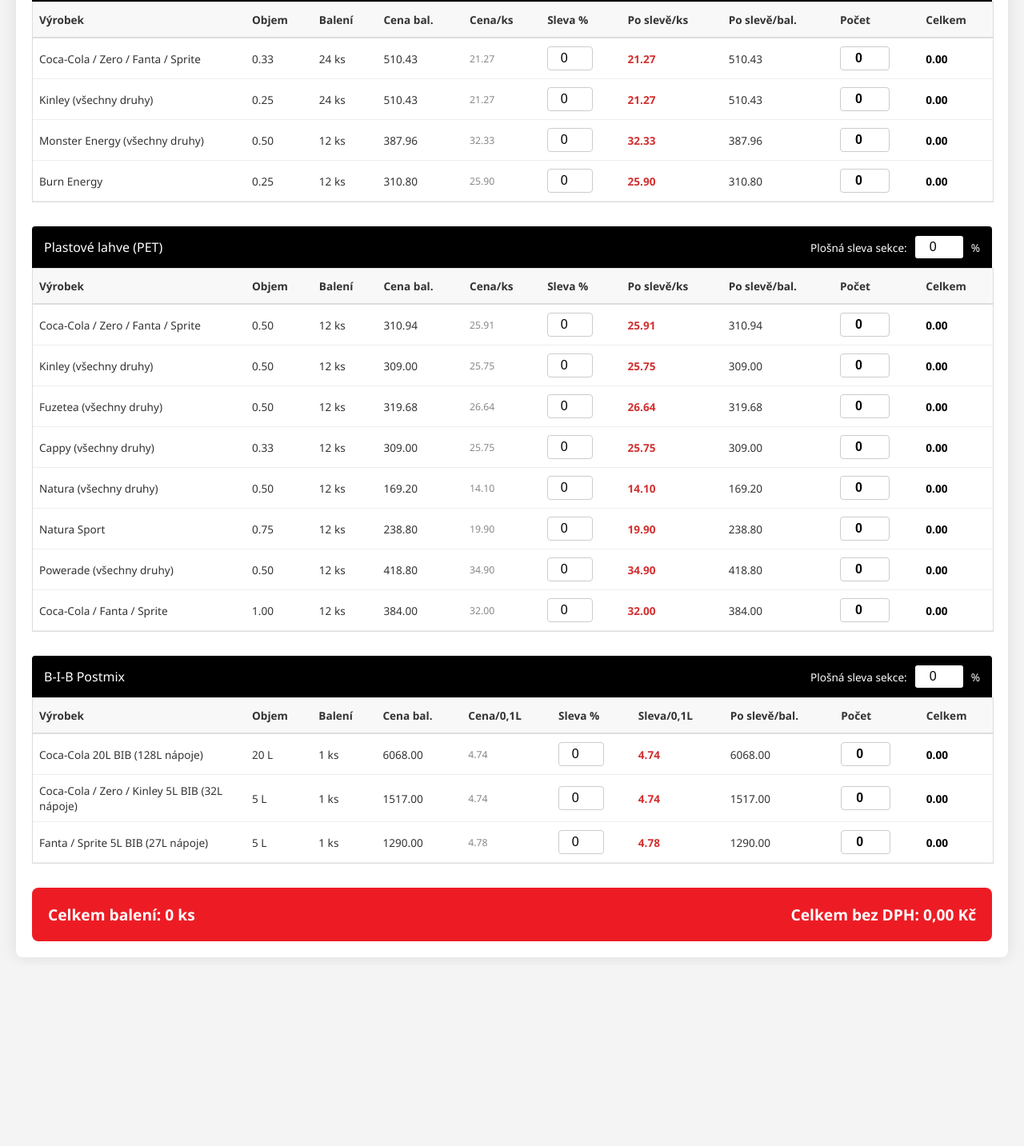
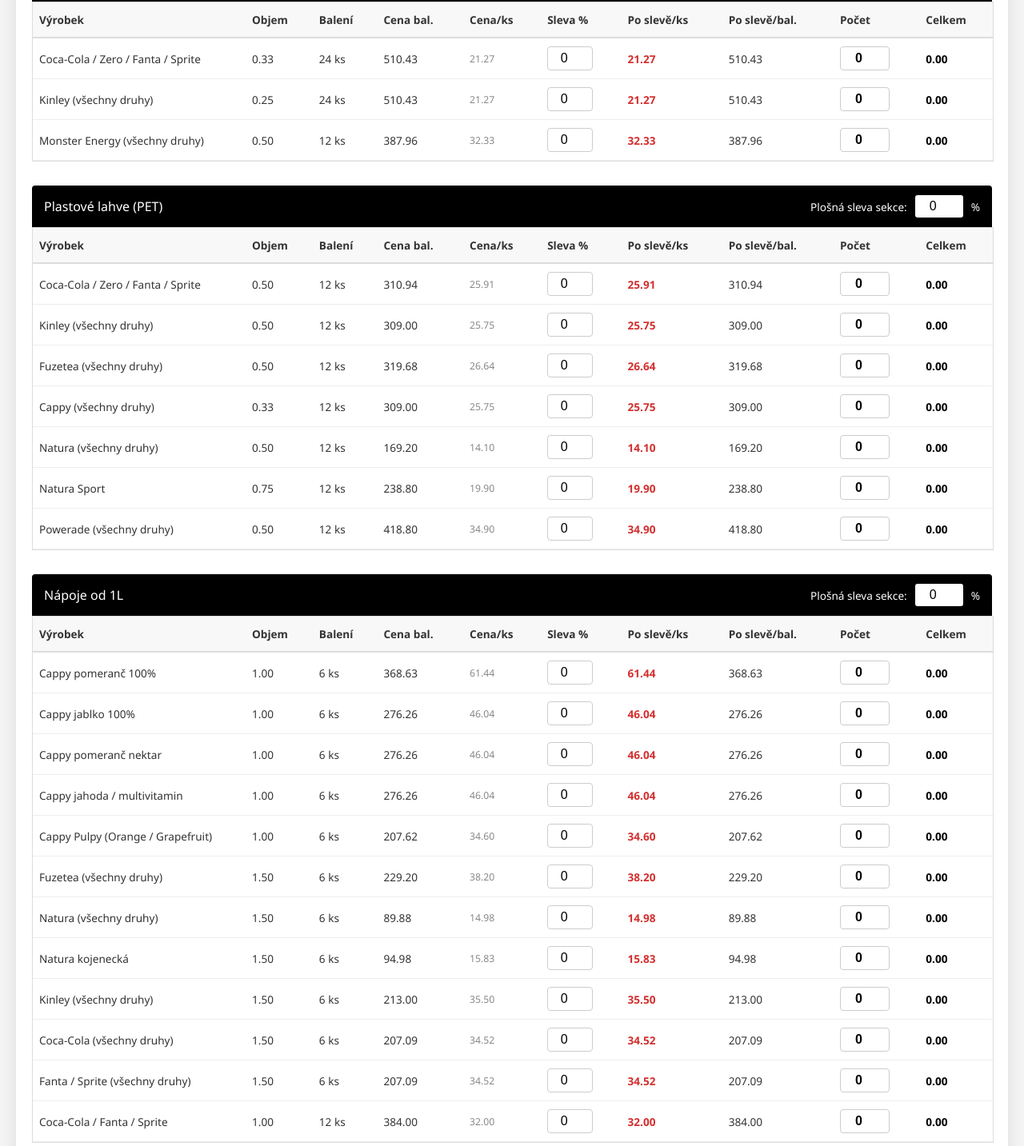
Before and after one commit to tomasfabry10-source/SlevovyCenik, a plain HTML site: page index.html in a window 1280 px wide. Shown: the part 1127-2560 px from the top of the page at 80% size. Before the commit the page ends 2334 px from the top, so only its background shows below. Drawn offline with Linux system fonts and the light colour scheme.

Commit message:
Add files via upload

```diff
--- a/index.html
+++ b/index.html
@@ -34,7 +34,6 @@
             text-align: center;
         }
 
-        /* Responzivní hlavička */
         .header-fields {
             display: grid;
             grid-template-columns: repeat(auto-fit, minmax(250px, 1fr));
@@ -52,7 +51,7 @@
             padding: 10px;
             border: 1px solid #ccc;
             border-radius: 4px;
-            font-size: 16px; /* Prevence zoomování na iOS */
+            font-size: 16px;
         }
 
         .section-header {
@@ -71,7 +70,6 @@
         .section-discount-input { display: flex; align-items: center; gap: 10px; font-size: 0.85em; }
         .section-discount-input input { width: 50px; padding: 5px; border-radius: 3px; border: none; text-align: center; }
 
-        /* Rolovací kontejner pro tabulku na mobilu */
         .table-responsive {
             width: 100%;
             overflow-x: auto;
@@ -84,13 +82,12 @@
             width: 100%;
             border-collapse: collapse;
             font-size: 0.85rem;
-            min-width: 900px; /* Zajišťuje, že se tabulka nezmáčkne a bude scrollovatelná */
+            min-width: 900px;
         }
 
         th { background: #f8f8f8; text-align: left; padding: 12px 8px; border-bottom: 2px solid #ddd; white-space: nowrap; }
         td { padding: 10px 8px; border-bottom: 1px solid #eee; }
 
-        /* Fixní šířky pro vstupy v tabulce */
         input.qty { width: 50px; padding: 5px; text-align: center; font-weight: bold; }
         input.disc { width: 45px; padding: 5px; text-align: center; }
 
@@ -188,8 +185,7 @@
     "Plechovky": [
         { name: "Coca-Cola / Zero / Fanta / Sprite", vol: "0.33", pack: 24, price: 510.43 },
         { name: "Kinley (všechny druhy)", vol: "0.25", pack: 24, price: 510.43 },
-        { name: "Monster Energy (všechny druhy)", vol: "0.50", pack: 12, price: 387.96 },
-        { name: "Burn Energy", vol: "0.25", pack: 12, price: 310.80 }
+        { name: "Monster Energy (všechny druhy)", vol: "0.50", pack: 12, price: 387.96 }
     ],
     "Plastové lahve (PET)": [
         { name: "Coca-Cola / Zero / Fanta / Sprite", vol: "0.50", pack: 12, price: 310.94 },
@@ -198,7 +194,20 @@
         { name: "Cappy (všechny druhy)", vol: "0.33", pack: 12, price: 309.00 },
         { name: "Natura (všechny druhy)", vol: "0.50", pack: 12, price: 169.20 },
         { name: "Natura Sport", vol: "0.75", pack: 12, price: 238.80 },
-        { name: "Powerade (všechny druhy)", vol: "0.50", pack: 12, price: 418.80 },
+        { name: "Powerade (všechny druhy)", vol: "0.50", pack: 12, price: 418.80 }
+    ],
+    "Nápoje od 1L": [
+        { name: "Cappy pomeranč 100%", vol: "1.00", pack: 6, price: 368.63 },
+        { name: "Cappy jablko 100%", vol: "1.00", pack: 6, price: 276.26 },
+        { name: "Cappy pomeranč nektar", vol: "1.00", pack: 6, price: 276.26 },
+        { name: "Cappy jahoda / multivitamin", vol: "1.00", pack: 6, price: 276.26 },
+        { name: "Cappy Pulpy (Orange / Grapefruit)", vol: "1.00", pack: 6, price: 207.62 },
+        { name: "Fuzetea (všechny druhy)", vol: "1.50", pack: 6, price: 229.20 },
+        { name: "Natura (všechny druhy)", vol: "1.50", pack: 6, price: 89.88 },
+        { name: "Natura kojenecká", vol: "1.50", pack: 6, price: 94.98 },
+        { name: "Kinley (všechny druhy)", vol: "1.50", pack: 6, price: 213.00 },
+        { name: "Coca-Cola (všechny druhy)", vol: "1.50", pack: 6, price: 207.09 },
+        { name: "Fanta / Sprite (všechny druhy)", vol: "1.50", pack: 6, price: 207.09 },
         { name: "Coca-Cola / Fanta / Sprite", vol: "1.00", pack: 12, price: 384.00 }
     ],
     "B-I-B Postmix": [
```
